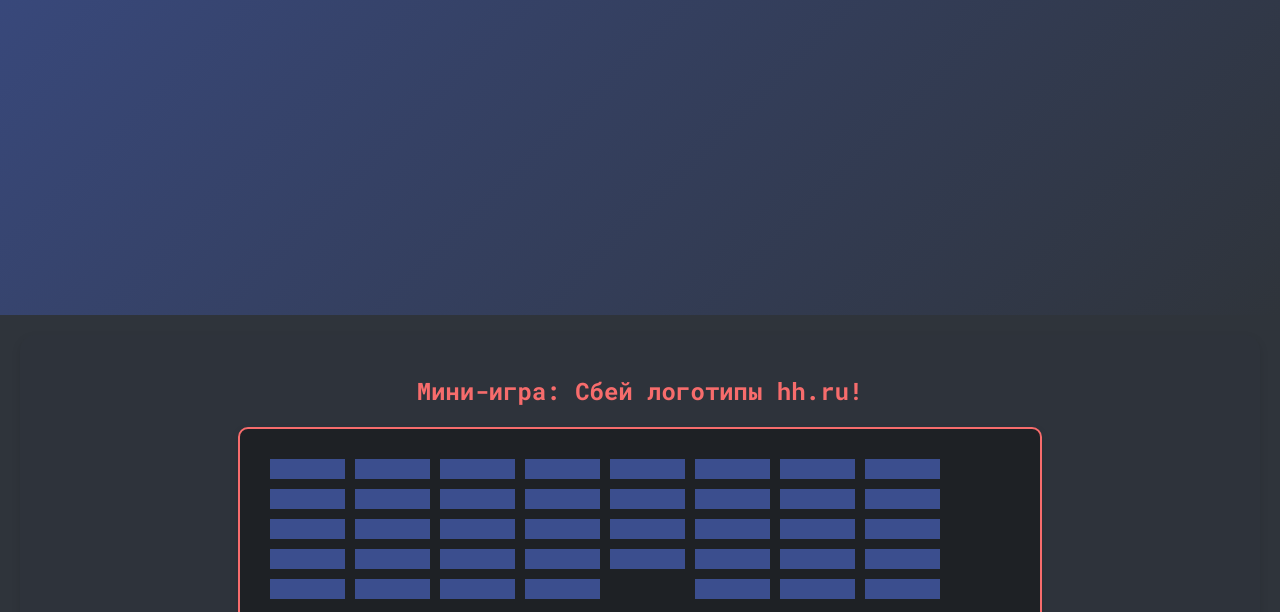
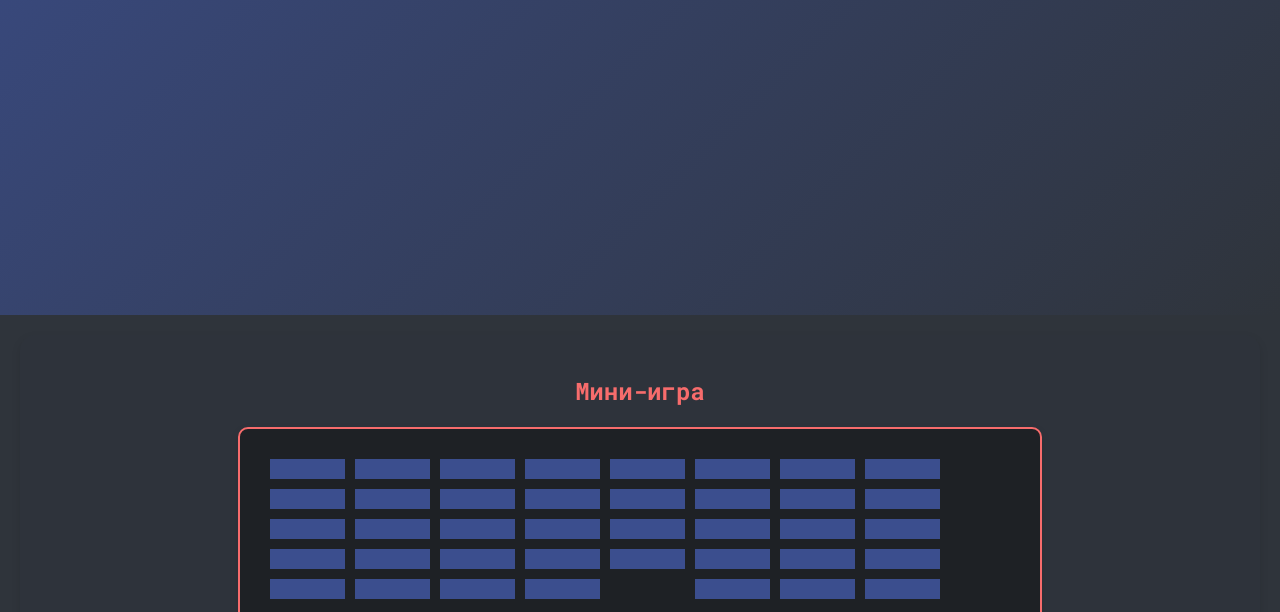
Before and after one commit to KitGab/site, a plain HTML site: page index.html in a window 1280 px wide. Shown: the part 485-1097 px from the top of the page. Drawn offline with Linux system fonts and the light colour scheme.

Commit message:
index.html

```diff
--- a/index.html
+++ b/index.html
@@ -138,7 +138,7 @@
   </section>
 
   <section class="game-section">
-    <h2>Мини-игра: Сбей логотипы hh.ru!</h2>
+    <h2>Мини-игра</h2>
     <canvas id="gameCanvas" width="800" height="400"></canvas>
   </section>
 
```
